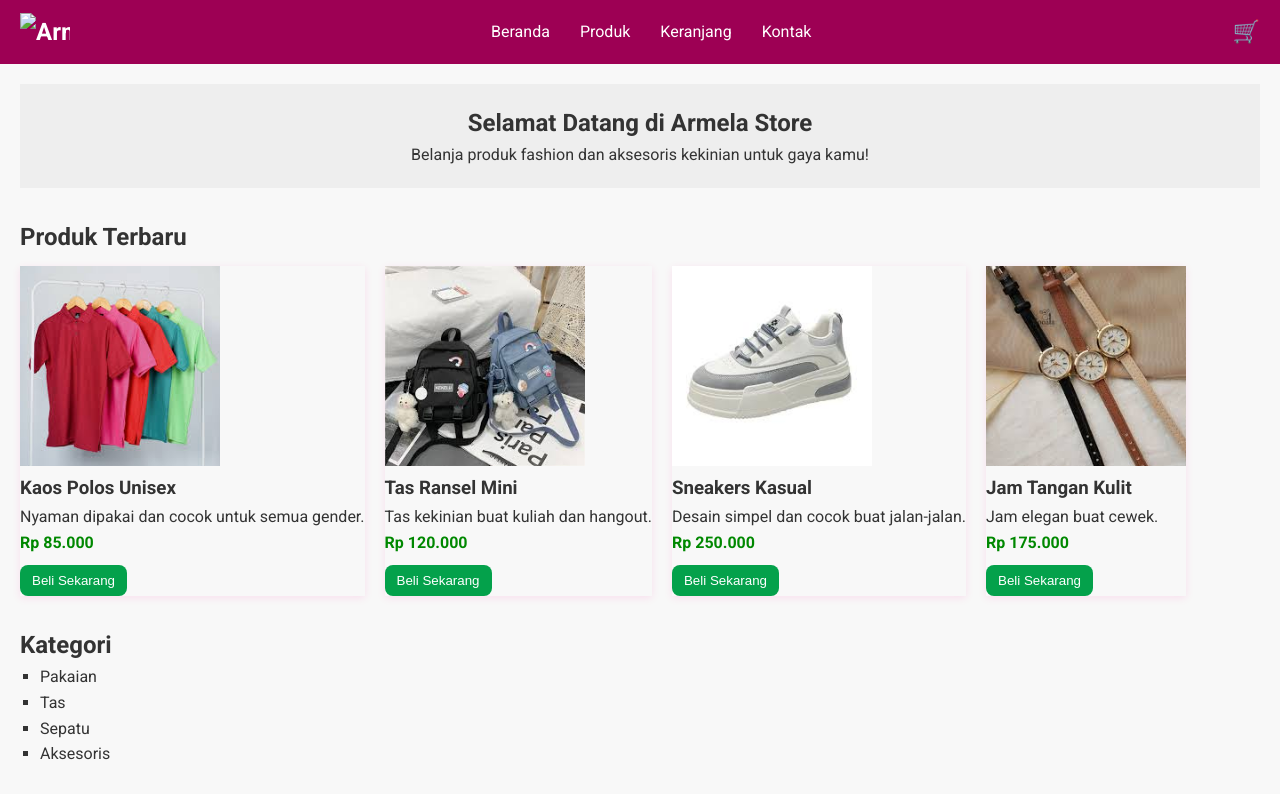
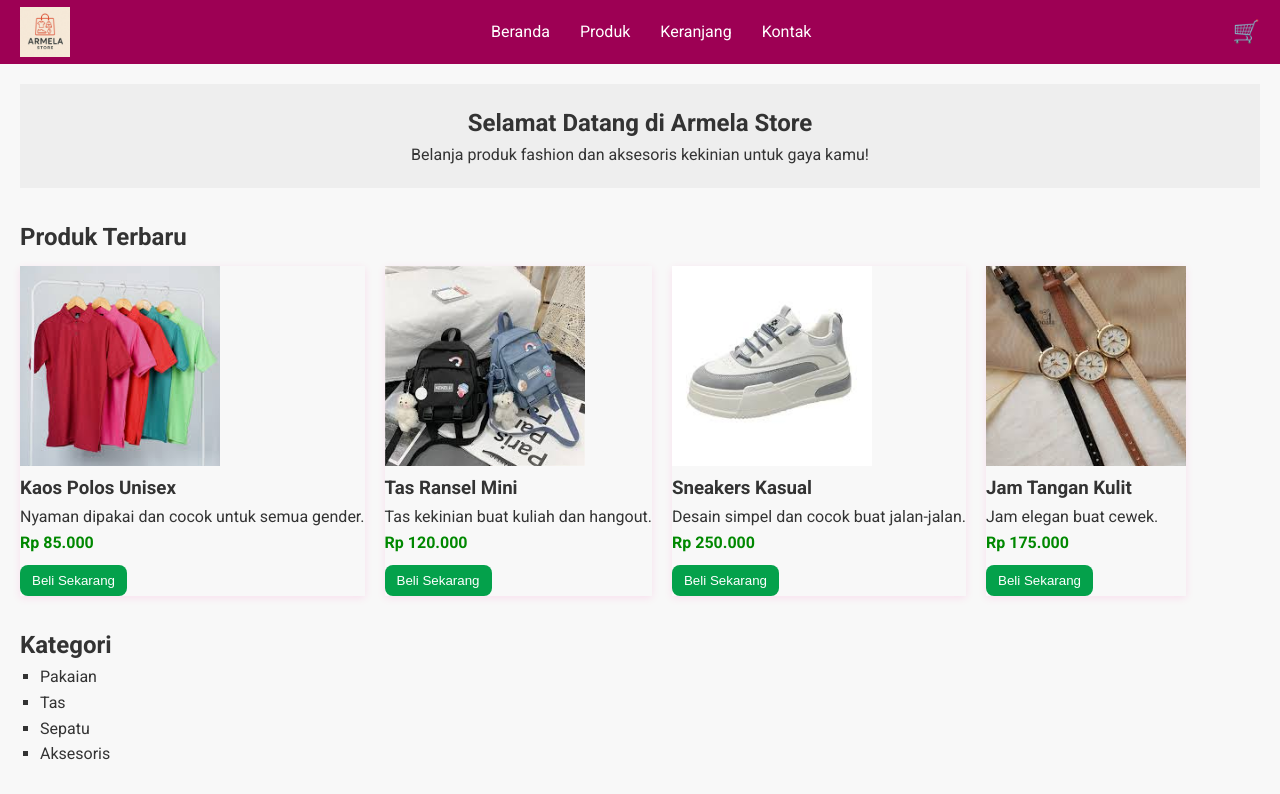
Before and after one commit to armelapriscilia/e-commerce-project-armela-prisciliia, a plain HTML site: page index.html in a window 1280 px wide. Shown: the top 794 px of the page. Drawn offline with Linux system fonts and the light colour scheme; files whose address does not match are found by name.

Commit message:
Update index.html

```diff
--- a/index.html
+++ b/index.html
@@ -12,7 +12,7 @@
   <header>
     <div class="header-container">
       <div class="logo">
-        <img src="Images/logo.jpeg" alt="Armela Store Logo" width="50">
+        <img src="logo.jpeg" alt="Armela Store Logo" width="50">
       </div>
       <ul class="nav-menu">
         <li><a href="#">Beranda</a></li>
```
